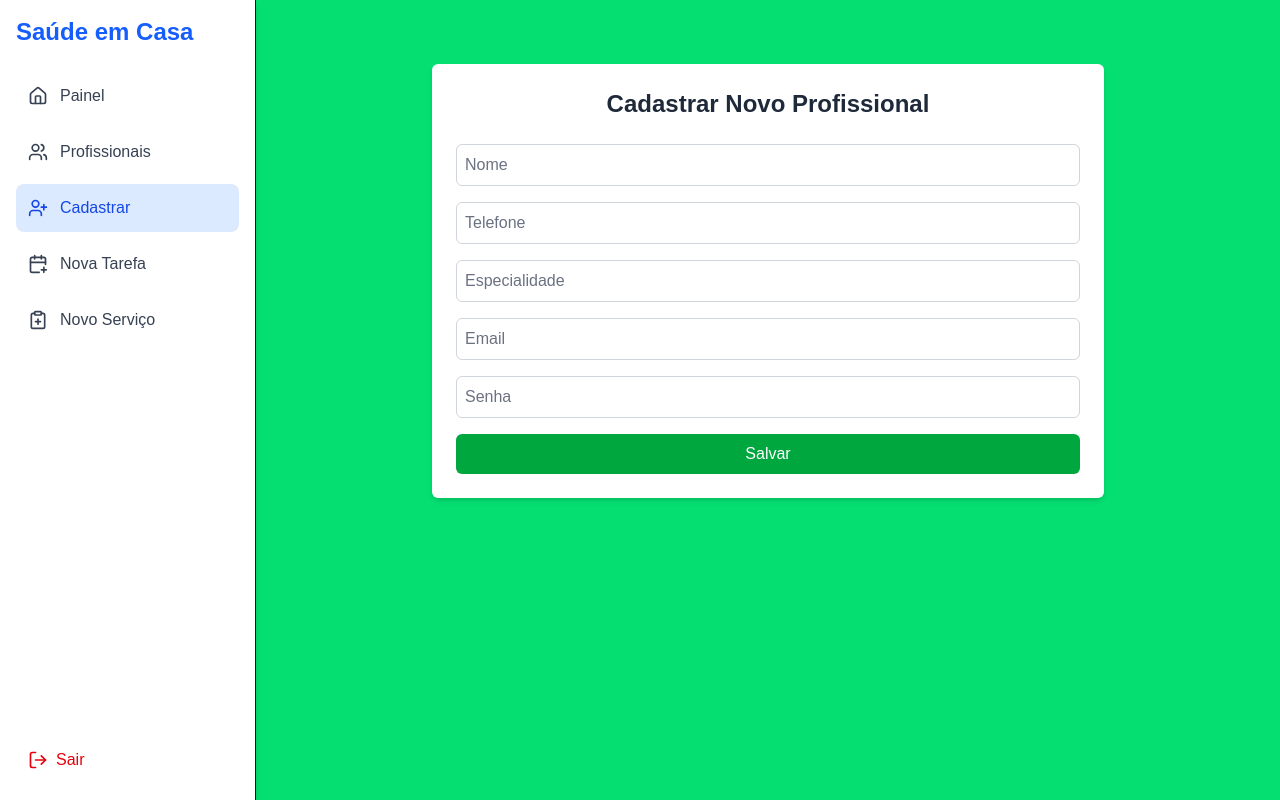
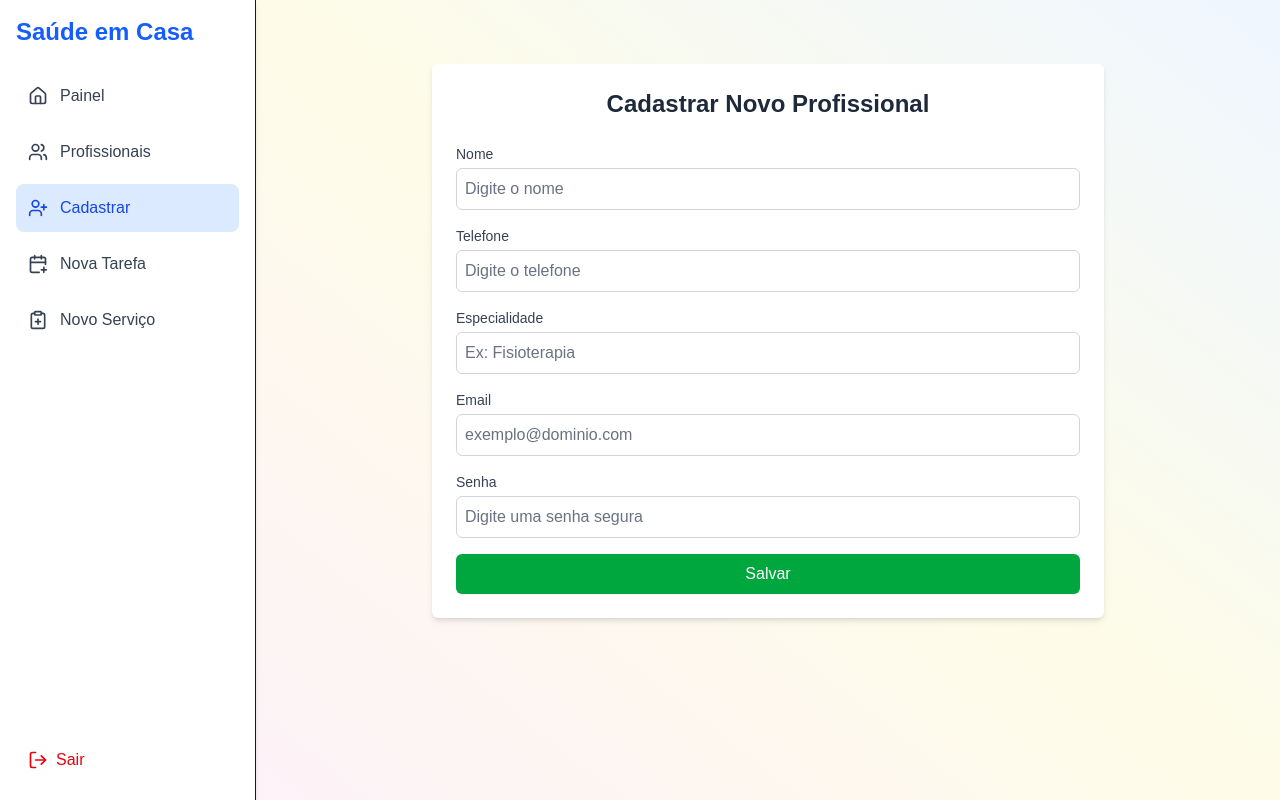
Before and after one commit to michelesantosl1/saude-em-casa, a Next.js app: page /admin/profissionais/novo in a window 1280 px wide. Built offline with nearby package versions, Linux system fonts and the light colour scheme; no server answers.

Commit message:
cor atualizada

```diff
--- a/src/app/admin/layout.js
+++ b/src/app/admin/layout.js
@@ -6,7 +6,7 @@ export default function AdminLayout({ children }) {
     <div className="flex min-h-screen">
       <Sidebar />
       {/* Conteúdo com cor de fundo */}
-      <main className="flex-1 p-6 bg-green-400">{children}</main>
+      <main className="flex-1 p-6 bg-gradient-to-tr from-pink-50 via-yellow-50 to-blue-50">{children}</main>
     </div>
   );
 }
--- a/src/app/admin/profissionais/novo/page.js
+++ b/src/app/admin/profissionais/novo/page.js
@@ -52,43 +52,63 @@ export default function NovoProfissional() {
     <div className="max-w-2xl mx-auto mt-10 p-6 bg-white shadow-md rounded-md">
       <h1 className="text-2xl font-bold mb-6 text-center text-gray-800">Cadastrar Novo Profissional</h1>
       <form onSubmit={handleSubmit} className="space-y-4">
+  <div>
+    <label className="block text-sm font-medium text-gray-700 mb-1">Nome</label>
     <input
-          className="w-full p-2 border border-gray-300 rounded-md"
+      className="w-full p-2 border border-gray-300 rounded-md text-gray-800 placeholder-gray-500"
       value={nome}
       onChange={e => setNome(e.target.value)}
-          placeholder="Nome"
+      placeholder="Digite o nome"
       required
     />
+  </div>
+
+  <div>
+    <label className="block text-sm font-medium text-gray-700 mb-1">Telefone</label>
     <input
-          className="w-full p-2 border border-gray-300 rounded-md"
+      className="w-full p-2 border border-gray-300 rounded-md text-gray-800 placeholder-gray-500"
       value={telefone}
       onChange={e => setTelefone(e.target.value)}
-          placeholder="Telefone"
+      placeholder="Digite o telefone"
       required
     />
+  </div>
+
+  <div>
+    <label className="block text-sm font-medium text-gray-700 mb-1">Especialidade</label>
     <input
-          className="w-full p-2 border border-gray-300 rounded-md"
+      className="w-full p-2 border border-gray-300 rounded-md text-gray-800 placeholder-gray-500"
       value={especialidade}
       onChange={e => setEspecialidade(e.target.value)}
-          placeholder="Especialidade"
+      placeholder="Ex: Fisioterapia"
       required
     />
+  </div>
+
+  <div>
+    <label className="block text-sm font-medium text-gray-700 mb-1">Email</label>
     <input
-          className="w-full p-2 border border-gray-300 rounded-md"
+      type="email"
+      className="w-full p-2 border border-gray-300 rounded-md text-gray-800 placeholder-gray-500"
       value={email}
       onChange={e => setEmail(e.target.value)}
-          placeholder="Email"
-          type="email"
+      placeholder="exemplo@dominio.com"
       required
     />
+  </div>
+
+  <div>
+    <label className="block text-sm font-medium text-gray-700 mb-1">Senha</label>
     <input
-          className="w-full p-2 border border-gray-300 rounded-md"
+      type="password"
+      className="w-full p-2 border border-gray-300 rounded-md text-gray-800 placeholder-gray-500"
       value={senha}
       onChange={e => setSenha(e.target.value)}
-          placeholder="Senha"
-          type="password"
+      placeholder="Digite uma senha segura"
       required
     />
+  </div>
+
   <button
     type="submit"
     className="w-full bg-green-600 text-white p-2 rounded-md hover:bg-green-700 transition-colors"
@@ -96,6 +116,7 @@ export default function NovoProfissional() {
     Salvar
   </button>
 </form>
+
     </div>
   )
 }
--- a/src/app/profissional/[link_unico]/PaginaProfissional.js
+++ b/src/app/profissional/[link_unico]/PaginaProfissional.js
@@ -80,9 +80,9 @@ export default function PaginaProfissional({ linkUnico }) {
   }
 
   return (
-    <div className="min-h-screen bg-green-500 py-10 px-4">
+    <div className="min-h-screen bg-gradient-to-tr from-pink-50 via-yellow-50 to-blue-50 py-10 px-4">
       <div className="max-w-2xl mx-auto">
-        <h1 className="text-3xl font-bold text-center mb-6 text-gray-800">
+        <h1 className="text-3xl font-bold text-center mt-10 mb-6 text-gray-800">
           Tarefas do Profissional
         </h1>
 
@@ -91,7 +91,7 @@ export default function PaginaProfissional({ linkUnico }) {
             <button
               onClick={() => setFiltroStatus('todos')}
               className={`px-3 py-1 rounded text-sm font-medium ${
-                filtroStatus === 'todos' ? 'bg-gray-800 text-white' : 'bg-white border'
+                filtroStatus === 'todos' ? 'bg-gray-800 text-white' : 'bg-gray-600'
               }`}
             >
               Todos
@@ -99,7 +99,7 @@ export default function PaginaProfissional({ linkUnico }) {
             <button
               onClick={() => setFiltroStatus('pendente')}
               className={`px-3 py-1 rounded text-sm font-medium ${
-                filtroStatus === 'pendente' ? 'bg-yellow-500 text-white' : 'bg-white border'
+                filtroStatus === 'pendente' ? 'bg-yellow-500 text-white' : 'bg-yellow-600'
               }`}
             >
               Pendentes
@@ -107,7 +107,7 @@ export default function PaginaProfissional({ linkUnico }) {
             <button
               onClick={() => setFiltroStatus('concluida')}
               className={`px-3 py-1 rounded text-sm font-medium ${
-                filtroStatus === 'concluida' ? 'bg-green-600 text-white' : 'bg-white border'
+                filtroStatus === 'concluida' ? 'bg-green-800 text-white' : 'bg-green-600'
               }`}
             >
               Concluídas
```
Lines whose indentation alone changed are shown as unchanged.
